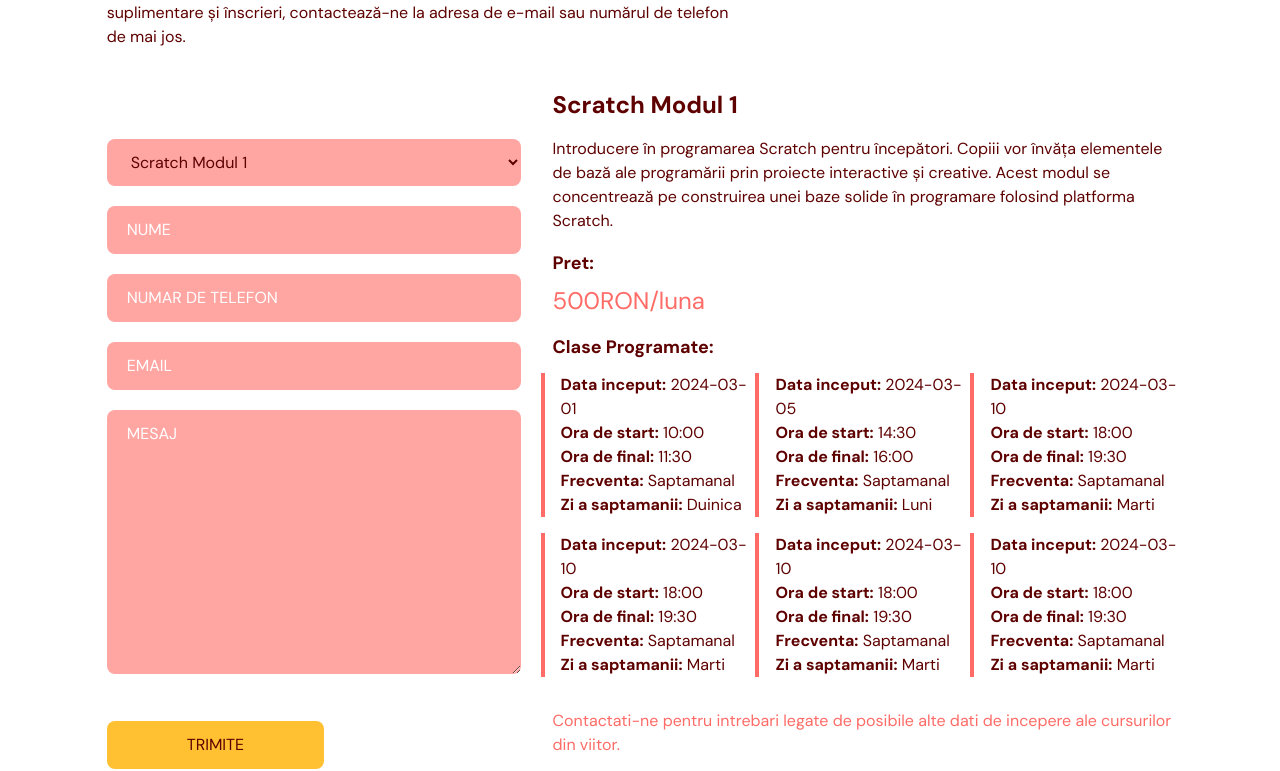
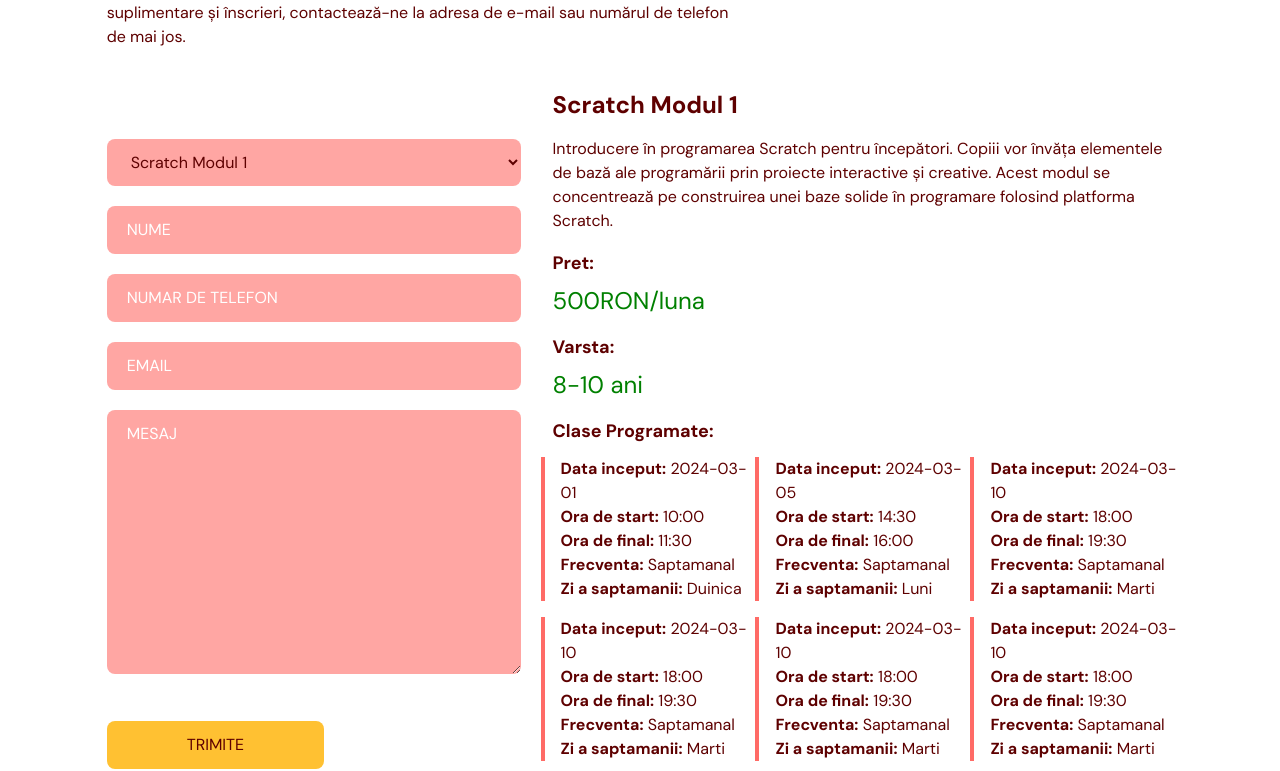
Before and after one commit to DragosGeornoiu/courses-website, a React (Vite) app in the folder couses-typescript/: page / in a window 1280 px wide. Shown: the part 4010-4781 px from the top of the page. Built offline with nearby package versions, Linux system fonts and the light colour scheme.

Commit message:
[#3] Added age details for each class. Added a different colour for price and age display.

```diff
--- a/couses-typescript/src/locales/en.json
+++ b/couses-typescript/src/locales/en.json
@@ -23,6 +23,7 @@
     "sunday": "Sunday",
     "weekly": "Weekly",
     "monthly": "Monthly",
+    "age": "Age",
     "home.textMessage": "Courses specially designed for children by specialists in the field.",
     "benefits.title": "What we offer?",
     "benefits.one.title": "Experienced Trainers",
@@ -45,18 +46,23 @@
     "ourclasses.class.one.name": "Scratch Module 1",
     "ourclasses.class.one.description": "Introduction to Scratch programming for beginners. Kids will learn the basics of coding through interactive and creative projects. This module focuses on building a strong foundation in programming using the Scratch platform.",
     "ourclasses.class.one.price": "100EUR per month",
+    "ourclasses.class.one.ageInterval": "8-10 years",
     "ourclasses.class.two.name": "Scratch Module 2",
     "ourclasses.class.two.description": "Building on the fundamentals learned in Scratch Module 1, this advanced class delves deeper into coding concepts. Kids will create more complex games and animations, enhancing their problem-solving skills and creativity.",
     "ourclasses.class.two.price": "100EUR per month",
+    "ourclasses.class.two.ageInterval": "8-10 years",
     "ourclasses.class.three.name": "Robot Adventures",
     "ourclasses.class.three.description": "A hands-on class where kids explore the world of robotics. Using kid-friendly robots, they will learn to program and control these bots to navigate through challenges. This class encourages logical thinking and introduces the principles of robotics in a playful manner.",
     "ourclasses.class.three.price": "100EUR per month",
+    "ourclasses.class.three.ageInterval": "8-10 years",
     "ourclasses.class.four.name": "Game Design Galore",
     "ourclasses.class.four.description": "An exciting class that introduces kids to the world of game design. Using user-friendly game development tools, kids will unleash their creativity to design and build their own interactive games. This class fosters a love for storytelling, logic, and game mechanics.",
+    "ourclasses.class.four.ageInterval": "8-10 years",
     "ourclasses.class.four.price": "100EUR per month",
     "ourclasses.class.five.name": "Creative Coding Creations",
     "ourclasses.class.five.description": "In this class, kids use a variety of programming tools designed for young learners to create unique and imaginative projects. From animated stories to interactive art, this class encourages creative expression through coding.",
     "ourclasses.class.five.price": "100EUR per month",
+    "ourclasses.class.five.ageInterval": "8-10 years",
     "ourclasses.class.tbd.name": "To BE ANNOUNCED",
     "ourclasses.title": "OUR CLASSES",
     "ourclasses.paragraph": "Embark on engaging journeys into the world of knowledge through our specialized classes! From introductory coding modules in Scratch, taking the first steps into the coding universe, to interactive adventures in robotics or digital artistic creations, each class is an opportunity for exploration and enjoyable learning. We provide a diverse range of lessons tailored to age and interests, fostering creativity, critical thinking, and practical skill development. We look forward to providing our children with an enchanting educational experience and guiding them in the discovery of their passions.",
@@ -75,6 +81,7 @@
     "enroll.class.endTime": "End Time",
     "enroll.class.frequency": "Frequency",
     "enroll.class.dayOfWeek": "Day of Week",
+    "enroll.class.age": "Age",
     "enroll.scheduledClasses.moreDetails": "For more scheduled classes, inquire about future dates.",
     "error.requiredField": "This field is required.",
     "error.max100Chars": "Max length is 100 char.",
--- a/couses-typescript/src/locales/ro.json
+++ b/couses-typescript/src/locales/ro.json
@@ -23,6 +23,7 @@
     "sunday": "Duinica",
     "weekly": "Saptamanal",
     "monthly": "Lunar",
+    "age": "Varsta",
     "home.textMessage": "Cursuri special gandite pentru copii de catre specialisti in domeniu.",
     "benefits.title": "Ce oferim?",
     "benefits.one.title": "Instruitori Experimentați",
@@ -40,16 +41,21 @@
     "ourclasses.class.one.name": "Scratch Modul 1",
     "ourclasses.class.one.description": "Introducere în programarea Scratch pentru începători. Copiii vor învăța elementele de bază ale programării prin proiecte interactive și creative. Acest modul se concentrează pe construirea unei baze solide în programare folosind platforma Scratch.",
     "ourclasses.class.one.price": "500RON/luna",
+    "ourclasses.class.one.ageInterval": "8-10 ani",
     "ourclasses.class.two.name": "Scratch Modul 2",
     "ourclasses.class.two.description": "Dezvoltând fundamentele învățate în Scratch Modul 1, această clasă avansată explorează în profunzime conceptele de programare. Copiii vor crea jocuri și animații mai complexe, îmbunătățindu-și abilitățile de rezolvare a problemelor și creativitatea.",
     "ourclasses.class.two.price": "450RON/luna",
+    "ourclasses.class.two.ageInterval": "8-10 ani",
     "ourclasses.class.three.name": "Aventuri cu Roboți",
     "ourclasses.class.three.description": "O clasă practică în care copiii explorează lumea robotică. Utilizând roboți prietenoși pentru copii, ei vor învăța să programeze și să controleze acești roboți pentru a naviga prin provocări. Această clasă încurajează gândirea logică și introduce principiile robotică într-un mod jucaus.",
+    "ourclasses.class.three.ageInterval": "8-10 ani",
     "ourclasses.class.three.price": "500RON/luna",
     "ourclasses.class.four.name": "Design de Jocuri în Exces",
+    "ourclasses.class.four.ageInterval": "3-5 ani",
     "ourclasses.class.four.description": "O clasă captivantă care îi introduce pe copii în lumea designului de jocuri. Utilizând instrumente prietenoase pentru dezvoltarea de jocuri, copiii își vor elibera creativitatea pentru a proiecta și construi propriile lor jocuri interactive. Această clasă stimulează dragostea pentru povestire, logică și mecanica jocului.",
     "ourclasses.class.four.price": "500RON/luna",
     "ourclasses.class.five.name": "Creații cu Cod Creativ",
+    "ourclasses.class.five.ageInterval": "8-12 ani",
     "ourclasses.class.five.description": "În această clasă, copiii folosesc o varietate de instrumente de programare proiectate pentru tinerii învățăcei pentru a crea proiecte unice și imaginative. De la povești animate la artă interactivă, această clasă încurajează exprimarea creativă prin cod.",
     "ourclasses.class.five.price": "500RON/luna",
     "ourclasses.class.tbd.name": "De Anunțat",
@@ -70,6 +76,7 @@
     "enroll.class.endTime": "Ora de final",
     "enroll.class.frequency": "Frecventa",
     "enroll.class.dayOfWeek": "Zi a saptamanii",
+    "enroll.class.age": "Varsta",
     "enroll.scheduledClasses.moreDetails": "Contactati-ne pentru intrebari legate de posibile alte dati de incepere ale cursurilor din viitor.",
     "error.requiredField": "Acest camp este obligatoriu.",
     "error.max100Chars": "Maximum 100 caractere.",
--- a/couses-typescript/src/scenes/enroll/index.tsx
+++ b/couses-typescript/src/scenes/enroll/index.tsx
@@ -198,9 +198,17 @@
                             {selectedClass.price && (
                                 <div className="mt-4">
                                     <h3 className="text-lg font-semibold mb-2">{t(`price`)}:</h3>
-                                    <p className="text-2xl text-primary-500">{selectedClass.price}</p>
+                                    <p className="text-2xl text-green-500">{selectedClass.price}</p>
                                 </div>
                             )}
+
+                            {selectedClass.ageInterval && (
+                                <div className="mt-4">
+                                    <h3 className="text-lg font-semibold mb-2">{t(`age`)}:</h3>
+                                    <p className="text-2xl text-green-500">{selectedClass.ageInterval}</p>
+                                </div>
+                            )}
+
 
                             {selectedClass.scheduledClasses && selectedClass.scheduledClasses.length > 0 && (
                                 <div className="mt-4">
--- a/couses-typescript/src/shared/classes.ts
+++ b/couses-typescript/src/shared/classes.ts
@@ -15,6 +15,7 @@
             description: t(`ourclasses.class.one.description`),
             image: image1,
             price: t(`ourclasses.class.one.price`),
+            ageInterval: t(`ourclasses.class.one.ageInterval`),
             scheduledClasses: [
                 {
                     startDate: "2024-03-01",
@@ -80,6 +81,7 @@
             description: t(`ourclasses.class.two.description`),
             image: image2,
             price: t(`ourclasses.class.two.price`),
+            ageInterval: t(`ourclasses.class.two.ageInterval`),
             scheduledClasses: [
                 {
                     startDate: "2024-03-15",
@@ -117,6 +119,7 @@
             description: t(`ourclasses.class.three.description`),
             image: image3,
             price: t(`ourclasses.class.three.price`),
+            ageInterval: t(`ourclasses.class.three.ageInterval`),
             scheduledClasses: [
                 {
                     startDate: "2024-04-05",
@@ -132,6 +135,7 @@
             description: t(`ourclasses.class.four.description`),
             image: image4,
             price: t(`ourclasses.class.four.price`),
+            ageInterval: t(`ourclasses.class.four.ageInterval`),
             scheduledClasses: [
                 {
                     startDate: "2024-04-10",
@@ -161,6 +165,7 @@
             description: t(`ourclasses.class.five.description`),
             image: image5,
             price: t(`ourclasses.class.five.price`),
+            ageInterval: t(`ourclasses.class.five.ageInterval`),
             scheduledClasses: [
                 {
                     startDate: "2024-04-10",
--- a/couses-typescript/src/shared/types.ts
+++ b/couses-typescript/src/shared/types.ts
@@ -25,5 +25,6 @@
   description?: string;
   image: string;
   price?: string;
+  ageInterval?: string;
   scheduledClasses?: ScheduledClass[];
 }
--- a/couses-typescript/tailwind.config.cjs
+++ b/couses-typescript/tailwind.config.cjs
@@ -15,7 +15,8 @@
         "primary-300": "#FFA6A3",
         "primary-500": "#FF6B66",
         "secondary-400": "#FFCD58",
-        "secondary-500": "#FFC132"
+        "secondary-500": "#FFC132",
+        "green-500": "#008000",
       },
       backgroundImage: (theme) => ({
         "gradiend-yellowred": "linear-gradient(90def, #FF616A 0%, #FFC837 100%)",
```
